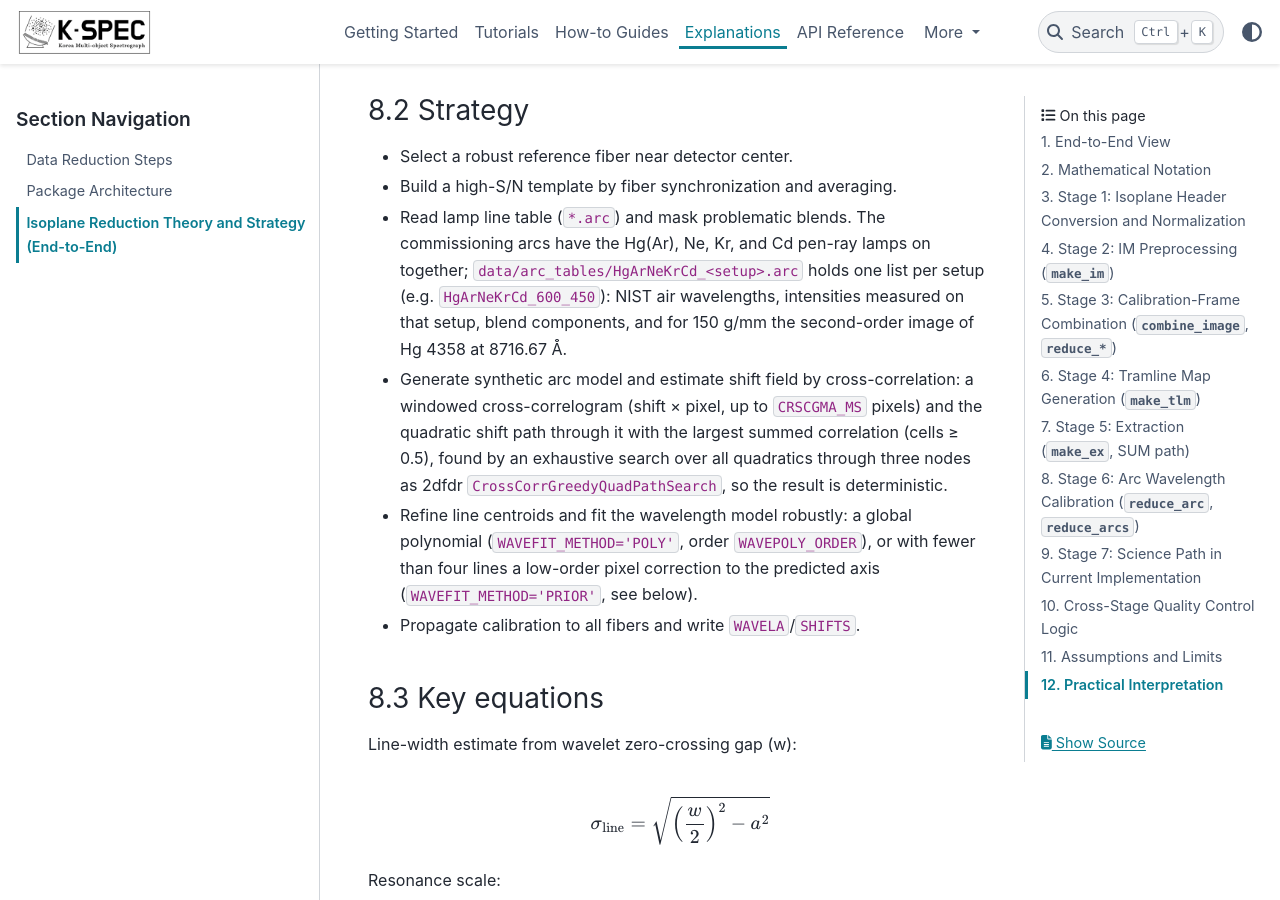
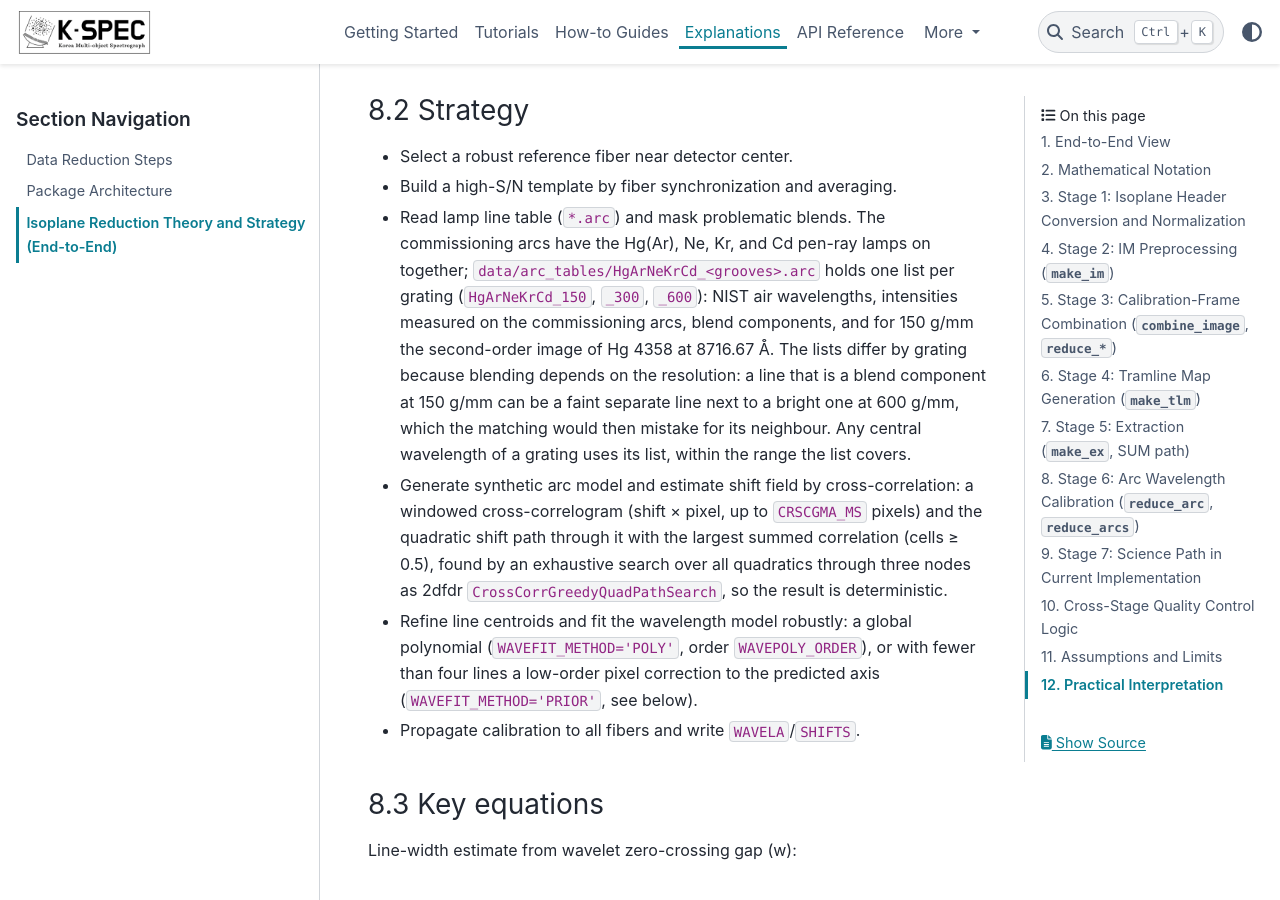
Before and after one commit to hbahk/kspecdr, a Sphinx documentation site: the page built from docs/explanations/isoplane-theory.md, in a window 1280 px wide and 900 px high, scrolled down 10255 px. Built offline with Sphinx 7.4.7 and the PyData theme 0.15.4, drawn with Linux system fonts in a browser that asks for light colours; pages that are not in the unit, such as notebooks, are missing from menus.

Commit message:
refactor(data): Isoplane arc lists per grating, not per setup
HgArNeKrCd_150, _300 and _600 replace the five per-setup lists: each is
the union of its grating's setups, a line seen in several of them taken
from the one with the highest S/N. On all commissioning arcs they give
the same solutions as the per-setup lists, and any central wavelength
of a grating now finds its list (within the range observed so far).

One list for all gratings does not work: blend components listed for
150 g/mm become faint separate lines next to bright ones at 600 g/mm,
just outside the 3-sigma blend mask, and get matched to the bright
neighbour. reduce_comm_batch.py picks the list by grating.

```diff
--- a/docs/explanations/isoplane-theory.md
+++ b/docs/explanations/isoplane-theory.md
@@ -354,10 +354,14 @@ where \(w_x \in [0,1]\) is the overlap fraction for pixel \(x\).
 - Select a robust reference fiber near detector center.
 - Build a high-S/N template by fiber synchronization and averaging.
 - Read lamp line table (`*.arc`) and mask problematic blends. The commissioning arcs have the
-  Hg(Ar), Ne, Kr, and Cd pen-ray lamps on together; `data/arc_tables/HgArNeKrCd_<setup>.arc`
-  holds one list per setup (e.g. `HgArNeKrCd_600_450`): NIST air wavelengths, intensities
-  measured on that setup, blend components, and for 150 g/mm the second-order image of Hg 4358
-  at 8716.67 Å.
+  Hg(Ar), Ne, Kr, and Cd pen-ray lamps on together; `data/arc_tables/HgArNeKrCd_<grooves>.arc`
+  holds one list per grating (`HgArNeKrCd_150`, `_300`, `_600`): NIST air wavelengths,
+  intensities measured on the commissioning arcs, blend components, and for 150 g/mm the
+  second-order image of Hg 4358 at 8716.67 Å. The lists differ by grating because blending
+  depends on the resolution: a line that is a blend component at 150 g/mm can be a faint
+  separate line next to a bright one at 600 g/mm, which the matching would then mistake for its
+  neighbour. Any central wavelength of a grating uses its list, within the range the list
+  covers.
 - Generate synthetic arc model and estimate shift field by cross-correlation: a windowed
   cross-correlogram (shift × pixel, up to `CRSCGMA_MS` pixels) and the quadratic shift path
   through it with the largest summed correlation (cells ≥ 0.5), found by an exhaustive search
```
Also changed, not shown: docs/tutorials/isoplane-end-to-end.md (+2 -2 lines), 10 other files.
